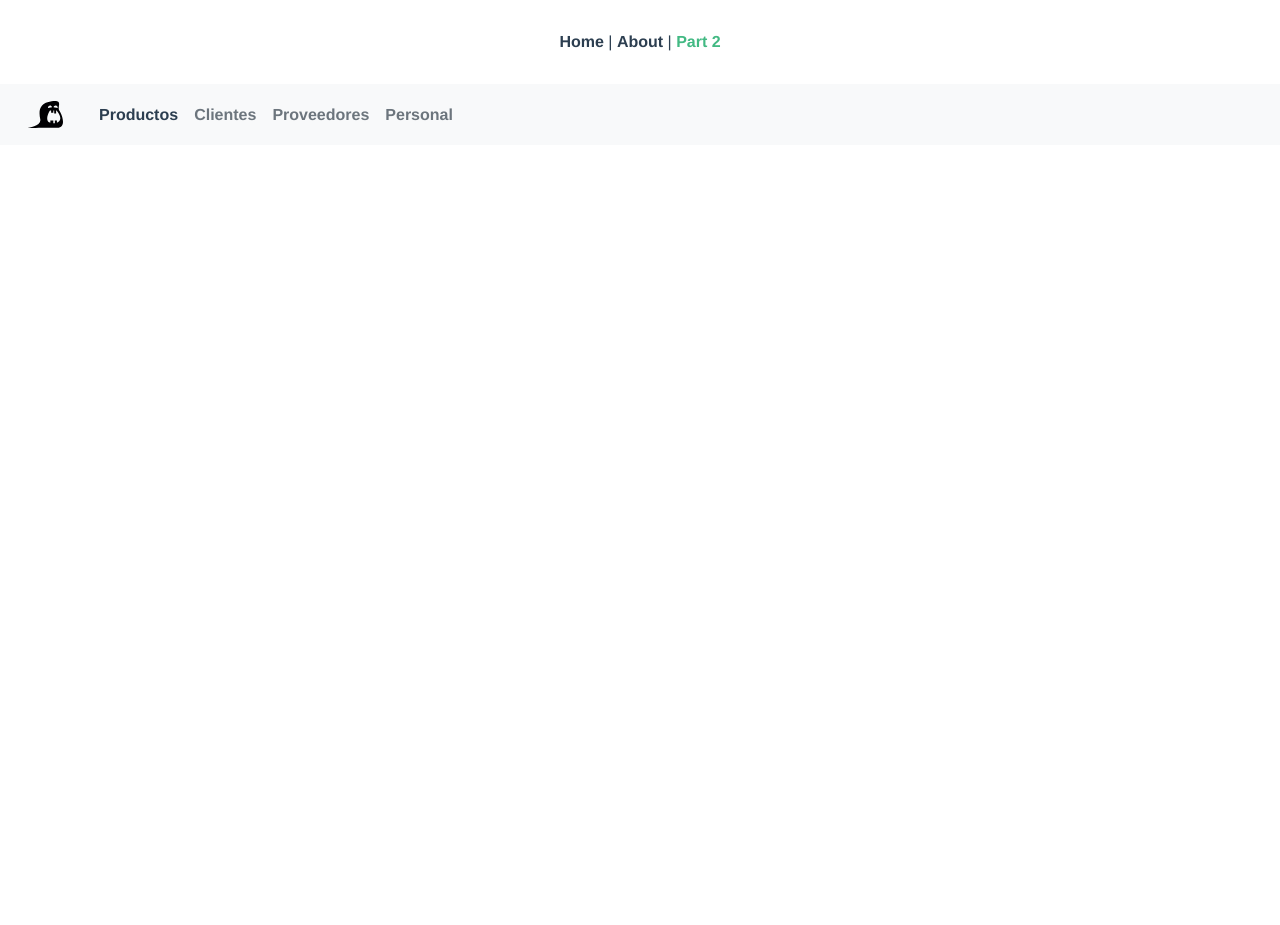
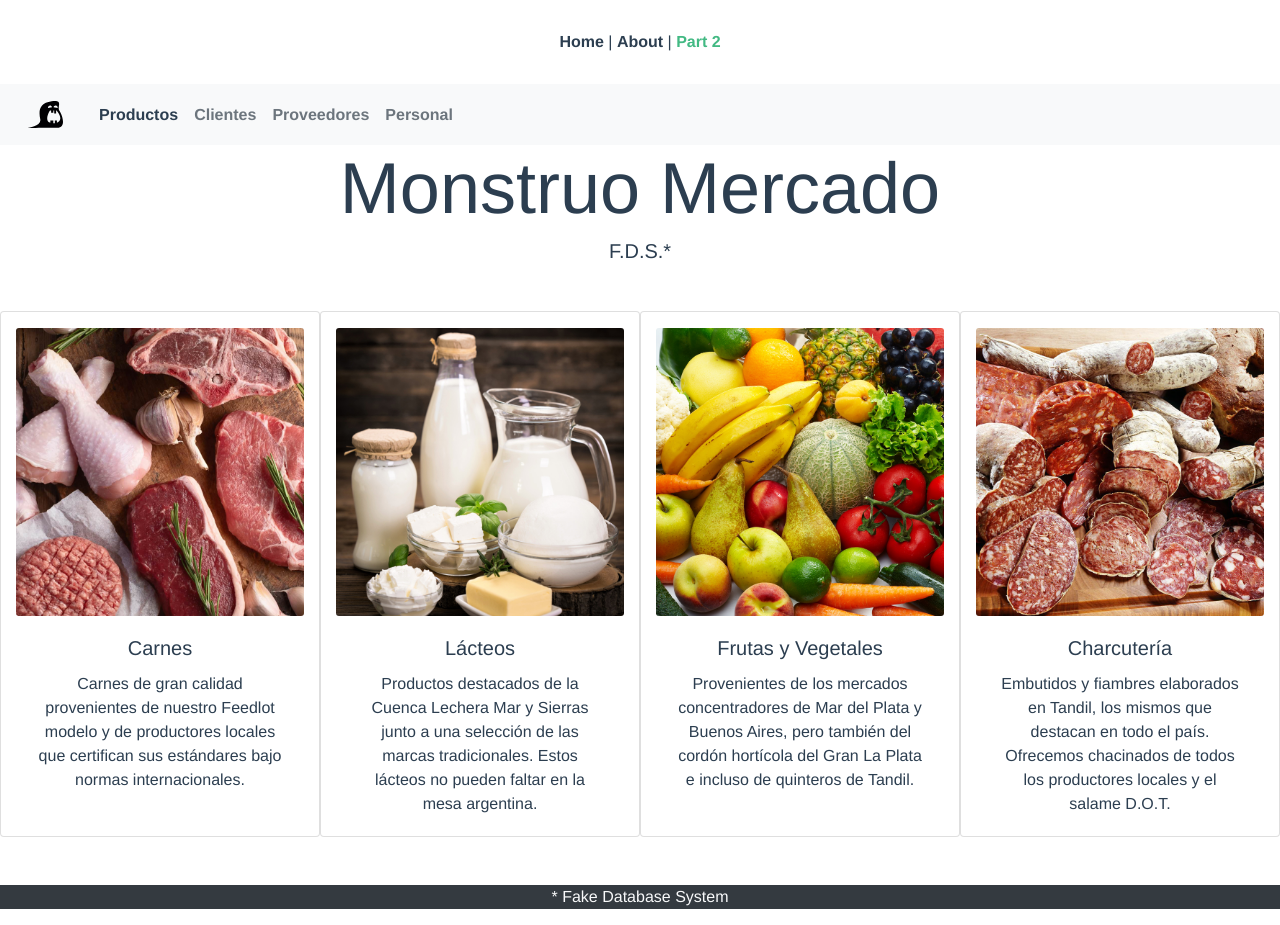
Before and after one commit to marcelobettini/tp_final, a Vue app: page /tableHome in a window 1280 px wide. Before the commit the page ends 800 px from the top, so only its background shows below. Built offline with nearby package versions, Linux system fonts and the light colour scheme.

Commit message:
home de la parte 2 terminada

```diff
--- a/src/router/index.js
+++ b/src/router/index.js
@@ -24,7 +24,7 @@ const routes = [
     path: '/tableHome',
     name: 'tableHome',
     component: tableHome,
-  }
+  },
 ]
 
 const router = new VueRouter({
--- a/src/views/Home.vue
+++ b/src/views/Home.vue
@@ -1,15 +1,15 @@
 <template>
-  <div class="container d-flex">
-    <div>
+  <div class="container mt-5">
+    <div class="d-flex justify-content-around align-items-center">
       <img alt="AMEMT logo" src="../assets/launcher/amemt.jpg" />
-    </div>
-    <div>
       <img alt="CEPIT logo" src="../assets/launcher/cepit.png" />
-    </div>
+      </div>
     <Launcher
+    class="mt-4 p-4"
       msg="Trabajo Final Front-End"
       devs="Micaela Perone - Marcelo Bettini"
     />
+
   </div>
 </template>
 
--- a/src/views/tableHome.vue
+++ b/src/views/tableHome.vue
@@ -1,18 +1,19 @@
 <template>
-<div>
-<table-header></table-header>
-
-</div>
+  <div>
+    <table-home-header />
+    <table-home-banner />
+    <table-home-footer />
+  </div>
 </template>
 
 <script>
-import tableHeader from '../views/tableHeader.vue'
-    export default {
-  components: { tableHeader },
+import tableHomeHeader from "../views/tableHomeHeader.vue";
+import tableHomeBanner from "../views/tableHomeBanner.vue";
+import tableHomeFooter from "../views/tableHomeFooter.vue";
 
-    }
+export default {
+  components: { tableHomeHeader, tableHomeBanner, tableHomeFooter },
+};
 </script>
 
-<style scoped>
-
-</style>
+<style scoped></style>
--- /dev/null
+++ b/src/views/tableHomeBanner.vue
@@ -0,0 +1,66 @@
+<template>
+  <div>
+    <section>
+      <h1 class="display-3 text-center">Monstruo Mercado</h1>
+      <h2 class="lead text-center">F.D.S.*</h2>
+    </section>
+    <section>
+      <div class="container-fluid">
+        <div class="row my-5 justify-content-between">
+          <div class="card pt-3 col-lg-3 col-md-6 col-sm-12">
+            <img src="../assets/part2/carnes.jpg" class="card-img" alt="carnes" />
+            <div class="card-body">
+              <h5 class="card-title">Carnes</h5>
+              <p class="card-text">
+                Carnes de gran calidad provenientes de nuestro Feedlot modelo y
+                de productores locales que certifican sus estándares bajo normas
+                internacionales.
+              </p>
+            </div>
+          </div>
+          <div class="card pt-3 col-lg-3 col-md-6 col-sm-12">
+            <img src="../assets/part2/lacteos.jpg" class="card-img" alt="lácteos" />
+            <div class="card-body">
+              <h5 class="card-title">Lácteos</h5>
+              <p class="card-text">
+                Productos destacados de la Cuenca Lechera Mar y Sierras junto a
+                una selección de las marcas tradicionales. Estos lácteos no
+                pueden faltar en la mesa argentina.
+              </p>
+            </div>
+          </div>
+          <div class="card pt-3 col-lg-3 col-md-6 col-sm-12">
+            <img
+              src="../assets/part2/frutas_verduras.jpg"
+              class="card-img"
+              alt="frutas y verduras"
+            />
+            <div class="card-body">
+              <h5 class="card-title">Frutas y Vegetales</h5>
+              <p class="card-text">
+                Provenientes de los mercados concentradores de Mar del Plata y
+                Buenos Aires, pero también del cordón hortícola del Gran La
+                Plata e incluso de quinteros de Tandil.
+              </p>
+            </div>
+          </div>
+          <div class="card pt-3 col-lg-3 col-md-6 col-sm-12">
+            <img
+              src="../assets/part2/chacinados.jpg"
+              class="card-img"
+              alt="charcutería"
+            />
+            <div class="card-body">
+              <h5 class="card-title">Charcutería</h5>
+              <p class="card-text">
+                Embutidos y fiambres elaborados en Tandil, los mismos que
+                destacan en todo el país. Ofrecemos chacinados de todos los
+                productores locales y el salame D.O.T.
+              </p>
+            </div>
+          </div>
+        </div>
+      </div>
+    </section>
+  </div>
+</template>
--- /dev/null
+++ b/src/views/tableHomeFooter.vue
@@ -0,0 +1,5 @@
+<template>
+  <footer>
+    <p class="text-center text-light bg-dark">* Fake Database System</p>
+  </footer>
+</template>
--- a/src/views/tableHeader.vue
+++ b/src/views/tableHomeHeader.vue
@@ -11,16 +11,16 @@
         <div class="collapse navbar-collapse" id="navbarSupportedContent">
             <ul class="navbar-nav">
                 <li class="nav-item">
-                    <a class="nav-link" href="productos.html">Productos</a>
+                    <router-link class="nav-link" to="#">Productos</router-link>
                 </li>
                 <li class="nav-item">
-                    <a class="nav-link disabled" href="#">Clientes</a>
+                    <router-link class="nav-link disabled" to="#">Clientes</router-link>
                 </li>
                 <li class="nav-item">
-                    <a class="nav-link disabled" href="#">Proveedores</a>
+                    <router-link class="nav-link disabled" to="#">Proveedores</router-link>
                 </li>
                 <li class="nav-item">
-                    <a class="nav-link disabled" href="#">Personal</a>
+                    <router-link class="nav-link disabled" to="#">Personal</router-link>
                 </li>
             </ul>
         </div>
```
Also changed, not shown: src/main.js (line endings or trailing spaces).
